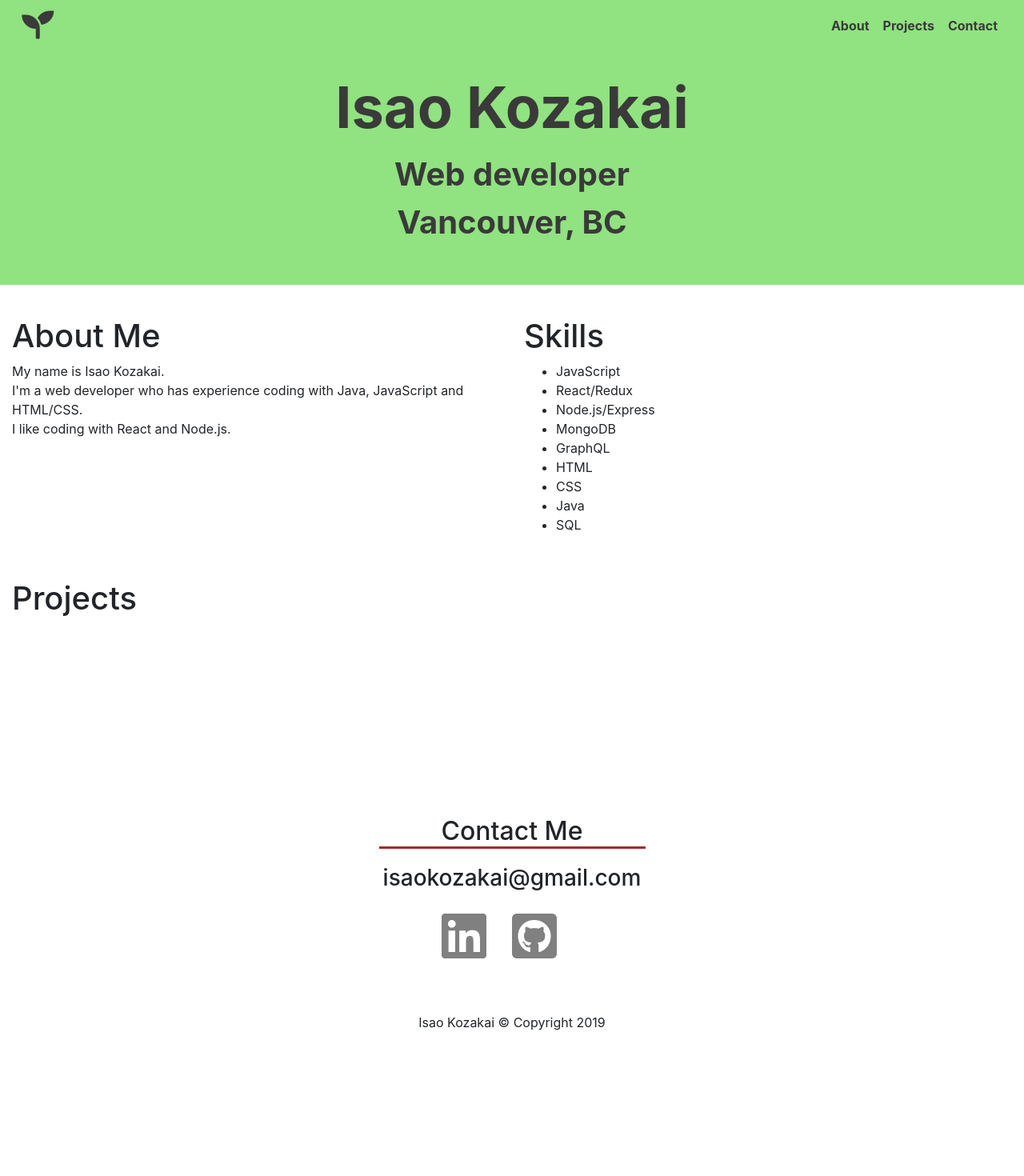
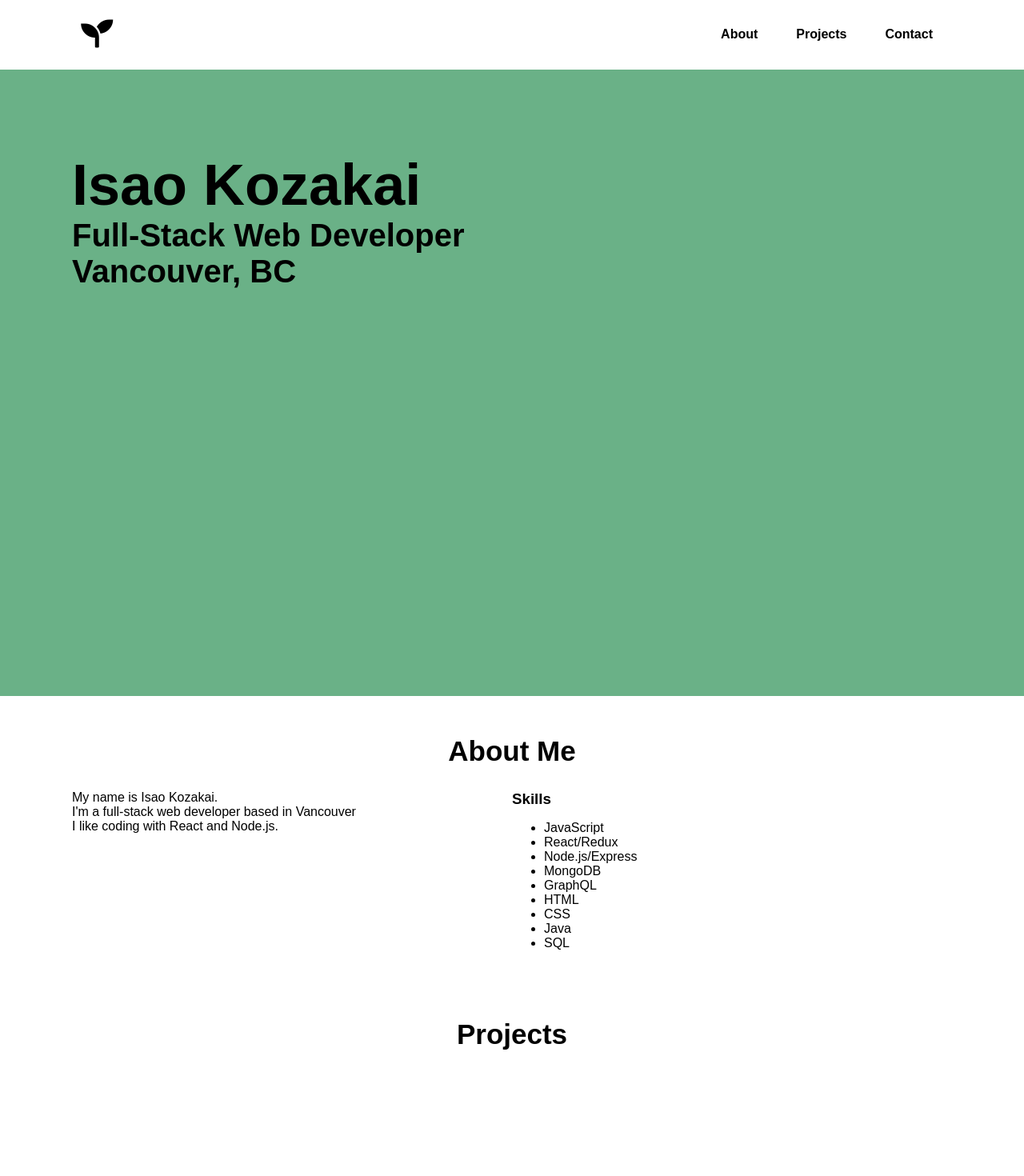
Before and after one commit to isaokozakai/my-portfolio-site_v1, a React (Create React App) app: page / in a window 1280 px wide. Shown: the top 1470 px of the page at 80% size. Before the commit the page ends 1306 px from the top, so only its background shows below. Built offline with nearby package versions, Linux system fonts and the light colour scheme.

Commit message:
Change not to use bootstrap

```diff
--- a/package.json
+++ b/package.json
@@ -3,15 +3,12 @@
   "version": "0.1.0",
   "private": true,
   "dependencies": {
-    "bootstrap": "^4.3.1",
     "css-loader": "^3.0.0",
     "node-sass": "^4.12.0",
     "react": "^16.8.6",
     "react-dom": "^16.8.6",
     "react-router-dom": "^5.0.1",
-    "react-router-hash-link": "^1.2.1",
     "react-scripts": "3.0.1",
-    "reactstrap": "^8.0.0",
     "sass-loader": "^7.1.0",
     "style-loader": "^0.23.1",
     "yarn": "^1.17.3"
--- a/src/App.js
+++ b/src/App.js
@@ -1,7 +1,6 @@
 import React from 'react';
 import './styles/App.scss';
-import { Container } from 'reactstrap';
-import Navigation from './components/Navigation';
+import Header from './components/Header';
 import Landing from './components/Landing';
 import About from './components/About';
 import Contact from './components/Contact';
@@ -11,14 +10,12 @@ import Footer from './components/Footer';
 const App = () => {
   return (
     <>
-      <Navigation />
+      <Header />
       <Landing />
-      <Container fluid>
-        <About />
-        <Projects />
-        <Contact />
-        <Footer />
-      </Container>
+      <About />
+      <Projects />
+      <Contact />
+      <Footer />
     </>
   );
 }
--- a/src/components/About.js
+++ b/src/components/About.js
@@ -1,19 +1,19 @@
 import React from 'react';
-import { Row, Col } from 'reactstrap';
 
 const About = () => {
   return (
-    <Row id="about">
-      <Col sm>
-        <h1 className="headline">About Me</h1>
+    <div id="about" className="container">
+      <h2 className="headline">About Me</h2>
+      <div className="row">
+        <div className="col">
           <div>
-          My name is Isao Kozakai.<br/>
-          I'm a web developer who has experience coding with Java, JavaScript and HTML/CSS.<br/>
-          I like coding with React and Node.js.<br/>
+            My name is Isao Kozakai.<br />
+            I'm a full-stack web developer based in Vancouver<br />
+            I like coding with React and Node.js.<br />
           </div>
-      </Col>
-      <Col sm>
-        <h1 className="headline">Skills</h1>
+        </div>
+        <div className="col">
+          <h3>Skills</h3>
           <ul>
             <li>JavaScript</li>
             <li>React/Redux</li>
@@ -25,8 +25,9 @@ const About = () => {
             <li>Java</li>
             <li>SQL</li>
           </ul>
-      </Col>
-    </Row>
+        </div>
+      </div>
+    </div>
   );
 };
 
--- a/src/components/Contact.js
+++ b/src/components/Contact.js
@@ -1,29 +1,22 @@
 import React from 'react';
-import { Container, Row, Col } from 'reactstrap';
 
 const Contact = (props) => (
-  <Container id="contact">
-    <Row className="contact-title-row">
-      <Col className="contact-title-column h2 text-center">
+  <div id="contact" className="container">
+    <h2 className="headline contact-title">
       Contact Me
-      </Col>
-    </Row>
-    <Row className="contact-content">
-      <Col className="h3 text-center">isaokozakai@gmail.com</Col>
-    </Row>
-    <Row className="contact-content text-center">
-      <Col>
+      </h2>
+    <div className="email contact-content">isaokozakai@gmail.com</div>
+    <div className="contact-content">
       {/* LinkedIn */}
       <a href="https://www.linkedin.com/in/isao-kozakai-019536a2/" rel="noopener noreferrer" target="_blank">
-          <i className="fab fa-linkedin fa-4x" aria-hidden="true" />
+        <i className="fab fa-linkedin fa-3x" aria-hidden="true" />
       </a>
       {/* GitHub */}
       <a href="https://github.com/isaokozakai" rel="noopener noreferrer" target="_blank">
-          <i className="fab fa-github-square fa-4x" aria-hidden="true" />
+        <i className="fab fa-github-square fa-3x" aria-hidden="true" />
       </a>
-      </Col>
-    </Row>
-  </Container>
+    </div>
+  </div>
 )
 
 export default Contact;
--- /dev/null
+++ b/src/components/Header.js
@@ -0,0 +1,20 @@
+import React from 'react';
+
+const Header = () => {
+  return (
+    <header className="header">
+      <div className="container">
+        <h1 className="logo" alt="Isao"><i className="fas fa-seedling fa-1x" aria-hidden="true"></i></h1>
+        <nav className="nav-menu">
+          <ul>
+            <li><a href="#about">About</a></li>
+            <li><a href="#projects">Projects</a></li>
+            <li><a href="#contact">Contact</a></li>
+          </ul>
+        </nav>
+      </div>
+    </header>
+  )
+}
+
+export default Header;
--- a/src/components/Landing.js
+++ b/src/components/Landing.js
@@ -1,19 +1,16 @@
-import React from 'react'
-import { Container, Row, Col } from 'reactstrap'
+import React from 'react';
 
 const Landing = () => {
   return (
-    <Container className="landing pt-3 pb-5" fluid>
-      <Row>
-        <Col>
-          <div className="landing-title">
-            <span>Isao Kozakai</span><br />
-            Web developer<br />
-            Vancouver, BC
-          </div>
-        </Col>
-      </Row>
-    </Container>
+    <div className="landing">
+      <div className="container">
+        <div className="landing-title">
+          <span>Isao Kozakai</span><br />
+          Full-Stack Web Developer<br />
+          Vancouver, BC
+      </div>
+      </div>
+    </div>
   );
 };
 
--- a/src/components/Navigation.js
+++ /dev/null
@@ -1,34 +0,0 @@
-import React, { useState } from 'react';
-import { HashLink } from 'react-router-hash-link';
-import {
-  Navbar,
-  NavbarBrand,
-  Nav,
-  NavItem,
-  Container
-} from 'reactstrap';
-
-const Navigation = () => {
-  return (
-    <Navbar className="navbar sticky-top" expand>
-      <Container fluid>
-        <NavbarBrand href="/">
-          <h1 className="logo" alt="Isao"><i class="fas fa-seedling fa-1x" aria-hidden="true"></i></h1>
-        </NavbarBrand>
-        <Nav className="ml-auto justify-content-end" navbar>
-          <NavItem>
-            <HashLink className="navbar-menu" smooth to="#about">About</HashLink>
-          </NavItem>
-          <NavItem>
-            <HashLink className="navbar-menu" smooth to="#projects">Projects</HashLink>
-          </NavItem>
-          <NavItem>
-            <HashLink className="navbar-menu" smooth to="#contact">Contact</HashLink>
-          </NavItem>
-        </Nav>
-      </Container>
-    </Navbar >
-  )
-}
-
-export default Navigation;
--- a/src/components/Projects.js
+++ b/src/components/Projects.js
@@ -1,9 +1,8 @@
 import React from 'react';
-import {  } from 'reactstrap';
 
 const Project = () => (
-  <div id="projects">
-    <h1>Projects</h1>
+  <div id="projects" className="container">
+    <h2 className="headline">Projects</h2>
     <br />
     <br />
     <br />
--- a/src/index.js
+++ b/src/index.js
@@ -2,7 +2,6 @@ import React from 'react';
 import ReactDOM from 'react-dom';
 import App from './App';
 import * as serviceWorker from './serviceWorker';
-import 'bootstrap/dist/css/bootstrap.min.css';
 import { BrowserRouter } from 'react-router-dom'
 
 ReactDOM.render(
--- a/src/styles/App.scss
+++ b/src/styles/App.scss
@@ -1,51 +1,89 @@
 body {
+  margin: 0;
+  padding: 0;
+  height: 100%;
+  width: 100%;
   font-family: 'Arial',sans-serif;
 }
 
-.navbar {
-  color: #3a3a3a;
-  background-color: #91e280;
-  height: 4rem;
+.container {
+	padding: 20px 90px;
+	margin: 0 auto;
+}
+
+.header {
+  position: fixed;
+  width: 100%;
+  color: black;
+  background-color: white;
+
+  .container {
+    height: 70%;
+    padding: 0 90px;
+    display: flex;
+    align-items: center;
+    justify-content: space-between;
+    flex-wrap: wrap;
+  }
 }
 
 .logo {
+  font-size: 40px;
   margin-top: 1.3rem;
   margin-left: 0.7rem;
   margin-bottom: 1.3rem;
-  color: #3a3a3a;
-  justify-content: start;
+  color: black;
+  transition-duration: 0.2s;
+  cursor: pointer;
 }
 
-.navbar-menu {
-  border: none;
-  border-radius: 3px;
-  color: #3a3a3a;
-  font-weight: bold;
-  line-height: 1;
-  text-decoration: none;
-  justify-content: end;
-  margin-right: 17px;
+.nav-menu {
+  ul {
+    margin: 1rem 0;
+    text-align: center;
+  }
+
+  li {
+    display: inline;
+    border-radius: 3px;
+  }
+
+  a {
+    color: black;
+    font-weight: bold;
+    text-decoration: none;
+    display: inline-block;
+    padding: 0 1.5rem;
+    color: black;
+    transition-duration: 0.2s;
+  }
 }
 
-.logo:hover, .navbar-menu:hover {
+.logo:hover, .nav-menu a:hover {
   color: gray;
   text-decoration: none;
-  transition-duration: 0.2s;
+}
+
+.row {
+  display: flex;
 }
 
 .landing {
-  color: #3a3a3a;
-  background-color: #91e280;
+  color: black;
+  background-color: #6ab187;
+  height: 100vh;
+  padding-top: 70px;
 }
 
 .landing-title {
-  margin: auto;
-  text-align: center;
+  margin: 100px auto;
+  text-align: lefy;
   font-weight: bold;
   font-size: 2.5rem;
   @media screen and (max-width: 576px) {
     font-size: 2rem;
   }
+
   span {
     margin-top: 0.5rem;
     width: 50%;
@@ -57,24 +95,32 @@ body {
 }
 
 #about {
-  margin-top: 2.5rem;
+  .col {
+    flex: 1;
+    h3 {
+      margin: 0;
+    }
+  }
 }
 
-#projects {
-  margin-top: 2.5rem;
+.headline {
+  font-size: 35px;
+  text-align: center;
 }
 
 #contact {
   margin-bottom: 3rem;
+  margin: 0 auto;
+  text-align: center;
 
-  .contact-title-row {
-    margin: auto;
+  .contact-title {
+    margin: 0 auto 0.2rem;
     width: 30%;
+    border-bottom: 3px solid brown;
   }
 
-  .contact-title-column {
-    margin-bottom: 0.2rem;
-    border-bottom: 3px solid brown;
+  .email {
+    font-size: 30px;
   }
 
   .contact-content {
```
Also changed, not shown: 1 other file (tests, documents, lock files or other folders). Lines whose indentation alone changed are shown as unchanged.
